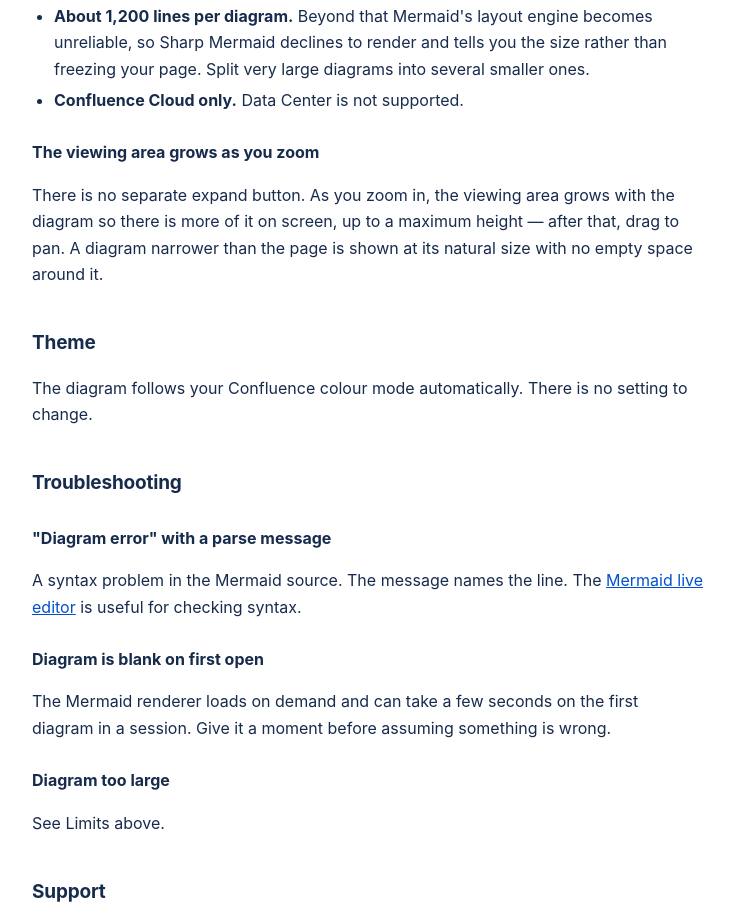
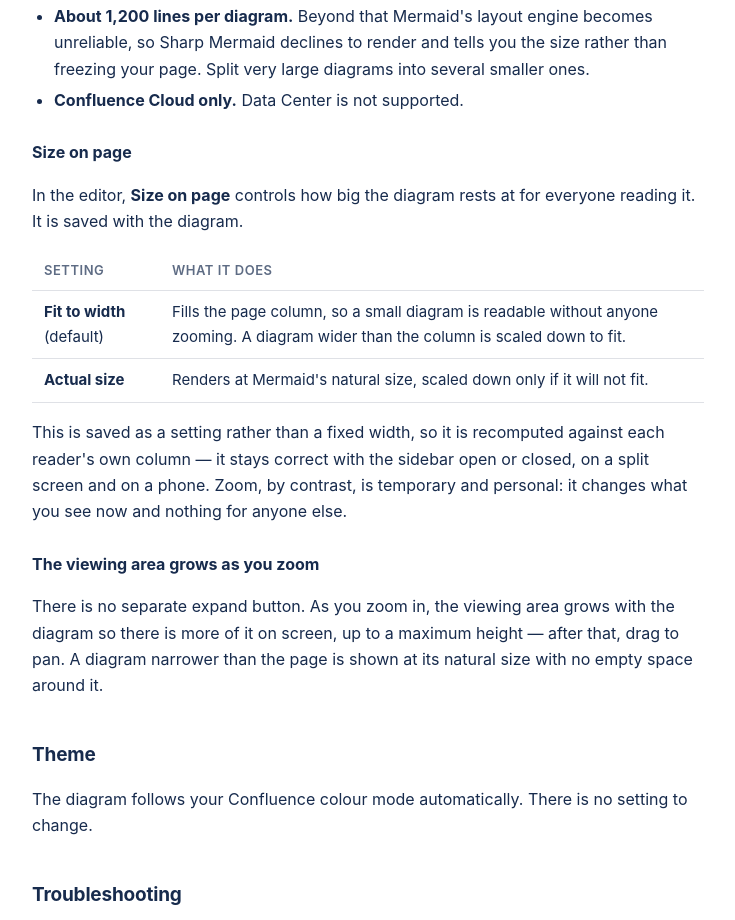
Before and after one commit to inklineapps/inklineapps.github.io, a plain HTML site: page sharp-mermaid/docs.html in a window 1280 px wide. Shown: the part 1412-2332 px from the top of the page, without its empty margins (272-1007 px from the left). Drawn offline with Linux system fonts and the light colour scheme.

Commit message:
Document the Size on page setting

```diff
--- a/sharp-mermaid/docs.html
+++ b/sharp-mermaid/docs.html
@@ -73,6 +73,28 @@
   <li><strong>Confluence Cloud only.</strong> Data Center is not supported.</li>
 </ul>
 
+<h3>Size on page</h3>
+<p>
+  In the editor, <strong>Size on page</strong> controls how big the diagram rests at for
+  everyone reading it. It is saved with the diagram.
+</p>
+<table>
+  <thead><tr><th>Setting</th><th>What it does</th></tr></thead>
+  <tbody>
+    <tr><td><strong>Fit to width</strong> (default)</td>
+        <td>Fills the page column, so a small diagram is readable without anyone zooming.
+            A diagram wider than the column is scaled down to fit.</td></tr>
+    <tr><td><strong>Actual size</strong></td>
+        <td>Renders at Mermaid's natural size, scaled down only if it will not fit.</td></tr>
+  </tbody>
+</table>
+<p>
+  This is saved as a setting rather than a fixed width, so it is recomputed against each
+  reader's own column — it stays correct with the sidebar open or closed, on a split screen
+  and on a phone. Zoom, by contrast, is temporary and personal: it changes what you see now
+  and nothing for anyone else.
+</p>
+
 <h3>The viewing area grows as you zoom</h3>
 <p>
   There is no separate expand button. As you zoom in, the viewing area grows with the diagram
```
